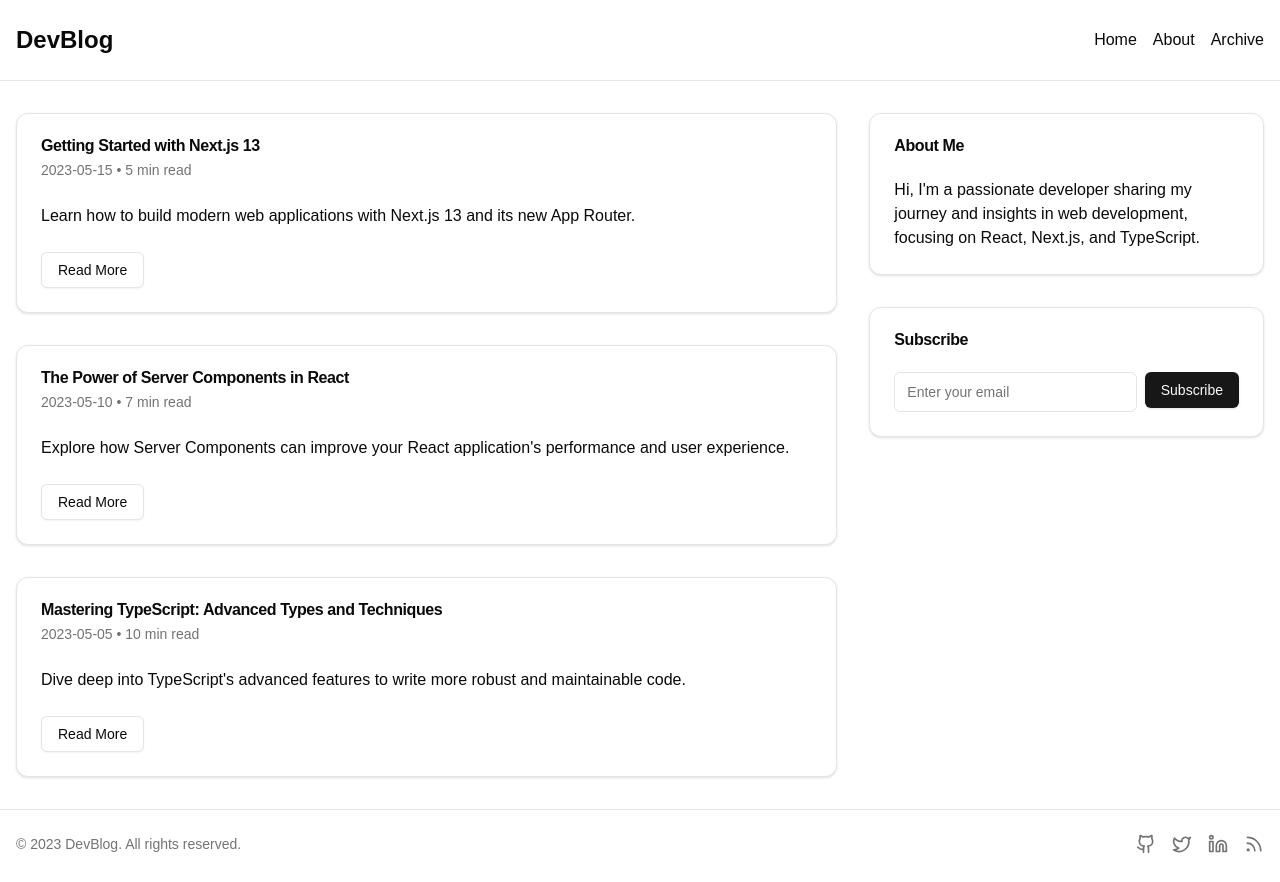
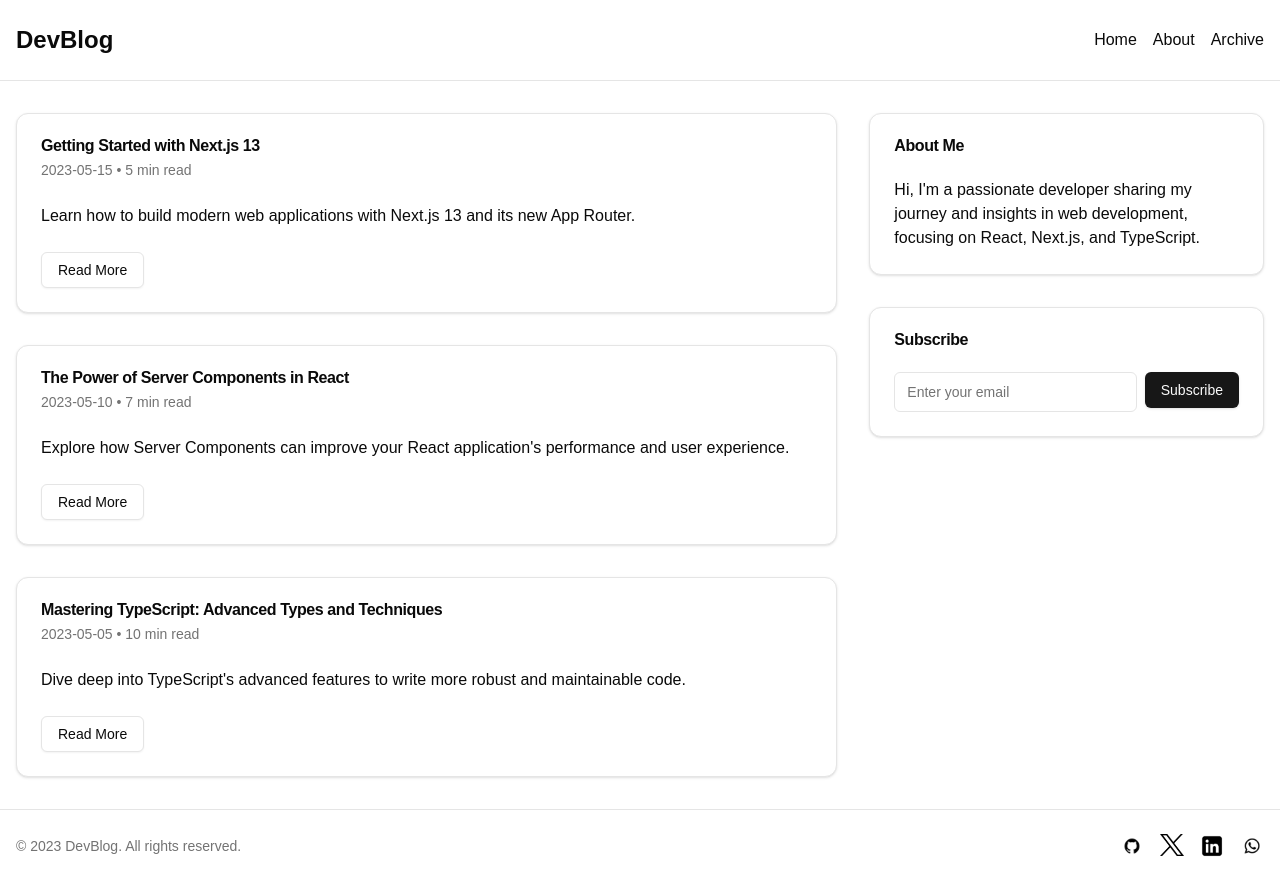
Before and after one commit to Stevenalenga/portfolio, a Next.js app: page /blog in a window 1280 px wide. Built offline with nearby package versions, Linux system fonts and the light colour scheme.

Commit message:
"links social"

```diff
--- a/app/blog/page.tsx
+++ b/app/blog/page.tsx
@@ -2,6 +2,7 @@ import { Button } from "@/components/ui/button"
 import { Card, CardContent, CardDescription, CardFooter, CardHeader, CardTitle } from "@/components/ui/card"
 import { Input } from "@/components/ui/input"
 import { GithubIcon, TwitterIcon, LinkedinIcon, RssIcon } from "lucide-react"
+import Image from 'next/image'
 import Link from "next/link"
 
 export default function DevBlog() {
@@ -94,19 +95,19 @@ export default function DevBlog() {
           <p className="text-sm text-muted-foreground mb-4 sm:mb-0">© 2023 DevBlog. All rights reserved.</p>
           <div className="flex space-x-4">
             <a href="#" className="text-muted-foreground hover:text-primary">
-              <GithubIcon size={20} />
+            <Image src="/socials/github.png" alt="GitHub" width={24} height={24} />
               <span className="sr-only">GitHub</span>
             </a>
             <a href="#" className="text-muted-foreground hover:text-primary">
-              <TwitterIcon size={20} />
+              <Image src="/socials/twitter.png" alt="twitter" width={24} height={24} />
               <span className="sr-only">Twitter</span>
             </a>
             <a href="#" className="text-muted-foreground hover:text-primary">
-              <LinkedinIcon size={20} />
+            <Image src="/socials/linkedin.png" alt="Linked In" width={24} height={24} />
               <span className="sr-only">LinkedIn</span>
             </a>
             <a href="#" className="text-muted-foreground hover:text-primary">
-              <RssIcon size={20} />
+            <Image src="/socials/whatsappdark.png" alt="Whatsapp" width={24} height={24} />
               <span className="sr-only">RSS Feed</span>
             </a>
           </div>
--- a/app/page.tsx
+++ b/app/page.tsx
@@ -1,5 +1,5 @@
 'use client'
-import { SpeedInsights } from "@vercel/speed-insights/next"
+// import { SpeedInsights } from "@vercel/speed-insights/next"
 import Image from 'next/image'
 import { useState, useEffect } from 'react'
 import { motion } from 'framer-motion'
@@ -39,7 +39,7 @@ export default function Component() {
     <div className="min-h-screen bg-background text-foreground">
       {/* Header */}
       <header className="fixed top-0 left-0 right-0 z-50 bg-background/80 backdrop-blur-sm">
-        <div className="container mx-auto px-4 py-4 flex justify-between items-center">
+        <div className="container mx-auto px-4 py-4 flex justify-between items-center flex-wrap">
           <h1 className="text-2xl font-bold">Stephen Mola</h1>
           <nav className="hidden md:flex space-x-4">
             <a href="#about" className="hover:text-primary transition-colors">About</a>
@@ -56,7 +56,7 @@ export default function Component() {
 
       {/* Mobile Menu */}
       <motion.nav
-        className="fixed top-0 right-0 bottom-0 w-64 bg-background z-40 p-4 flex flex-col justify-center md:hidden"
+        className="fixed top-0 right-0 bottom-0 w-full bg-background z-40 p-4 flex flex-col justify-center md:hidden"
         initial="closed"
         animate={isMenuOpen ? "open" : "closed"}
         variants={menuVariants}
@@ -65,6 +65,7 @@ export default function Component() {
         <a href="#skills" className="py-2 hover:text-primary transition-colors" onClick={toggleMenu}>Skills</a>
         <a href="#projects" className="py-2 hover:text-primary transition-colors" onClick={toggleMenu}>Projects</a>
         <a href="#contact" className="py-2 hover:text-primary transition-colors" onClick={toggleMenu}>Contact</a>
+        <a href="/blog" className="py-2 hover:text-primary transition-colors" onClick={toggleMenu}>Blog</a>
       </motion.nav>
 
       {/* Main Content */}
@@ -78,7 +79,7 @@ export default function Component() {
               style={{
                 backgroundImage: `url(${image})`,
                 opacity: index === currentImageIndex ? 1 : 0,
-        height: '60vh', // Increased height from 50vh to 60vh
+                height: '60vh',
                 width: '100%',
               }}
               aria-hidden="true"
@@ -98,12 +99,11 @@ export default function Component() {
           </motion.div>
         </section>
 
-
         {/* Skills Section */}
         <section id="skills" className="py-20">
           <h2 className="text-3xl font-bold mb-8 text-center">My Skills</h2>
           <div className="grid grid-cols-2 md:grid-cols-3 lg:grid-cols-4 gap-4">
-    {['aws', 'css', 'data-analysis', 'data-visualisation', 'docker', 'firebase', 'git', 'javascript', 'mongoDB', 'nodejs', 'postgres', 'python', 'react', 'sql', 'typescript', 'office'].map((skill) => (
+            {['aws', 'CSS', 'Data-Analysis', 'Data-Visualisation', 'Docker', 'Firebase', 'Git', 'Javascript', 'MongoDB', 'Nodejs', 'Postgres', 'Python', 'React', 'Sql', 'Typescript', 'Office'].map((skill) => (
               <Card key={skill}>
                 <CardHeader>
                   <Image
@@ -113,13 +113,11 @@ export default function Component() {
                     height={50}
                   />
                 </CardHeader>
+              <CardContent><strong>{skill}</strong></CardContent>
               </Card>
             ))}
           </div>
         </section>
-
-        {/* Error Message */}
-       {/* <ErrorMessage message="An error occurred. Please try again." />*\}
 
         {/* Projects Section */}
         <section id="projects" className="py-20">
@@ -164,25 +162,25 @@ export default function Component() {
               <div className="flex space-x-4">
                 <Button variant="outline" size="icon">
                     <a href="https://github.com/Stevenalenga" target="_blank" rel="noopener noreferrer">
-                    <Image src="/socials/github.png" alt="GitHub" className="h-6 w-6" />
+                    <Image src="/socials/github.png" alt="GitHub" width={24} height={24} />
                     <span className="sr-only">GitHub</span>
                     </a>
                 </Button>
                 <Button variant="outline" size="icon">
                   <a href="https://www.linkedin.com/in/stephen-mola/" target="_blank" rel="noopener noreferrer">
-                  <Image src="/socials/linkedin.png" alt="Linked In" className="h-6 w-6" />
+                  <Image src="/socials/linkedin.png" alt="Linked In" width={24} height={24} />
                     <span className="sr-only">LinkedIn</span>
                   </a>
                 </Button>
                 <Button variant="outline" size="icon">
                   <a href="mailto:stevenkmola@gmail.com">
-                  <Image src="/socials/email.png" alt="Email" className="h-6 w-6" />
+                  <Image src="/socials/email.png" alt="Email" width={24} height={24} />
                     <span className="sr-only">Email</span>
                   </a>
                 </Button>
                 <Button variant="outline" size="icon">
                   <a href="https://wa.link/f73yev" target="_blank" rel="noopener noreferrer">
-                  <Image src="/socials/whatsappdark.png" alt="Whatsapp" className="h-6 w-6" />
+                  <Image src="/socials/whatsappdark.png" alt="Whatsapp" width={24} height={24} />
                   <span className="sr-only">Whatsapp</span>
                   </a>
                 </Button>
```
Also changed, not shown: 1 other file (tests, documents, lock files or other folders). Lines whose indentation alone changed are shown as unchanged.
